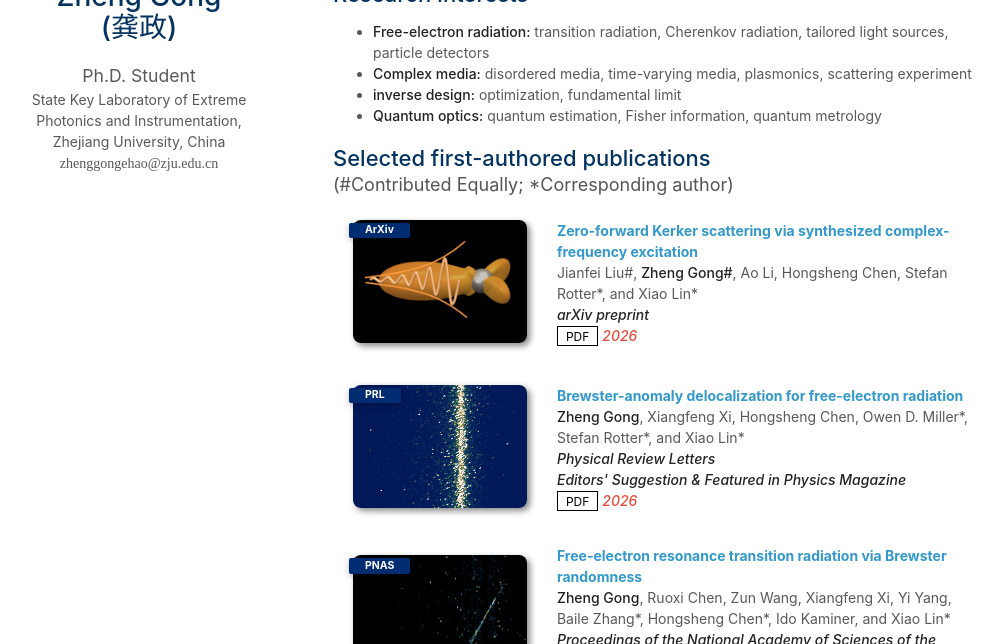
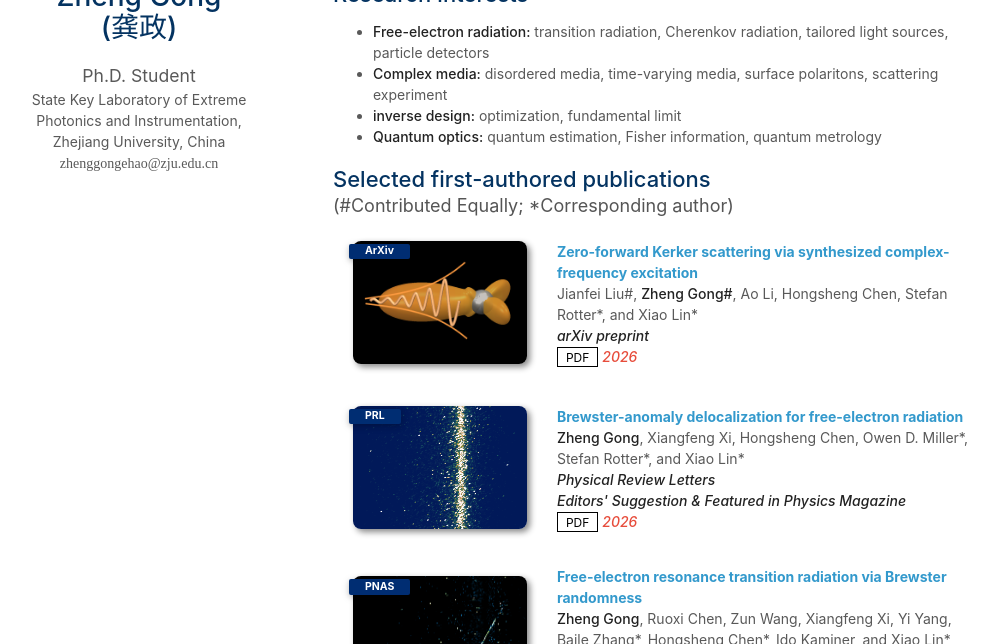
Before and after one commit to zhenggongehao/zhenggongehao.github.io, a Jekyll site: the page built from index.md, in a window 1280 px wide and 900 px high, cut to the strip 256-900 px from the top of the window. Shown: the whole strip, without its empty margins (137-1140 px from the left). Built offline with Jekyll 4.4.1, drawn with Linux system fonts in a browser that asks for light colours; nearby versions of some CDN libraries; a style sheet for code colours, icons or effects is not loaded; our own code applies the rules of GitHub Pages for plain Markdown files.

Commit message:
update files

```diff
--- a/index.md
+++ b/index.md
@@ -9,7 +9,7 @@ layout: homepage
 
 ## Research Interests
 - **Free-electron radiation:** transition radiation, Cherenkov radiation, tailored light sources, particle detectors
-- **Complex media:** disordered media, time-varying media, plasmonics, scattering experiment
+- **Complex media:** disordered media, time-varying media, surface polaritons, scattering experiment
 - **inverse design:** optimization, fundamental limit
 - **Quantum optics:** quantum estimation, Fisher information, quantum metrology
 
```
